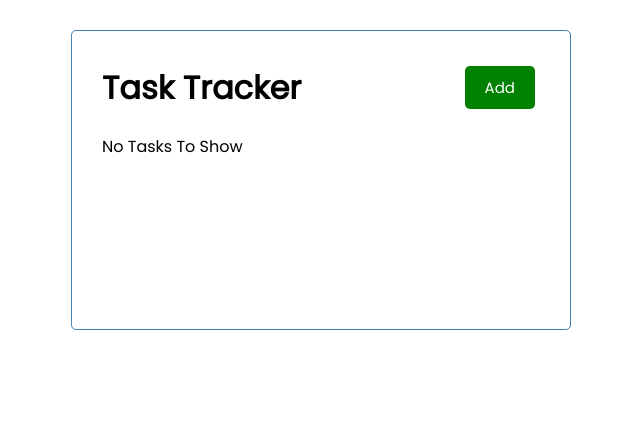
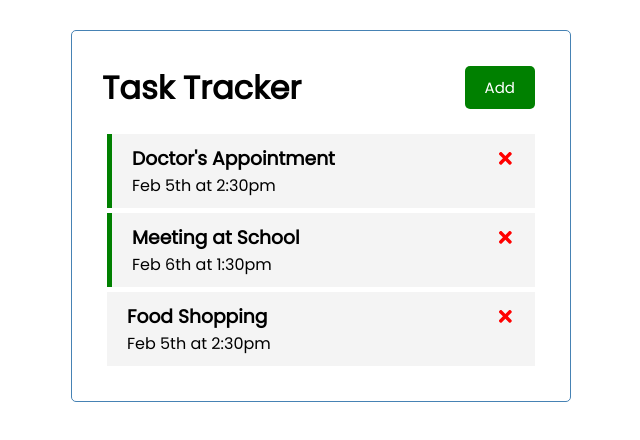
Before and after one commit to ahhreggi/react-task-tracker, a React (Create React App) app: page / in a window 1280 px wide. Shown: the top 440 px of the page, without its empty margins (319-959 px from the left). Built offline with nearby package versions, Linux system fonts and the light colour scheme; data requests are answered from the project's data file.

Commit message:
Add server task fetcher

```diff
--- a/src/App.js
+++ b/src/App.js
@@ -1,4 +1,4 @@
-import { useState } from "react";
+import { useState, useEffect } from "react";
 import Header from "./components/Header"
 import Tasks from "./components/Tasks"
 import AddTask from "./components/AddTask"
@@ -6,6 +6,21 @@
 const App = () => {
   const [showAddTask, setShowAddTask] = useState(false)
   const [tasks, setTasks] = useState([])
+
+  useEffect(() => {
+    const getTasks = async () => {
+      const tasksFromServer = await fetchTasks()
+      setTasks(tasksFromServer)
+    }
+    getTasks()
+  }, [])
+
+  // Fetch Tasks
+  const fetchTasks = async () => {
+    const res = await fetch("http://localhost:5000/tasks")
+    const data = await res.json()
+    return data
+  }
 
   // Add Task
   const addTask = (task) => {
```
